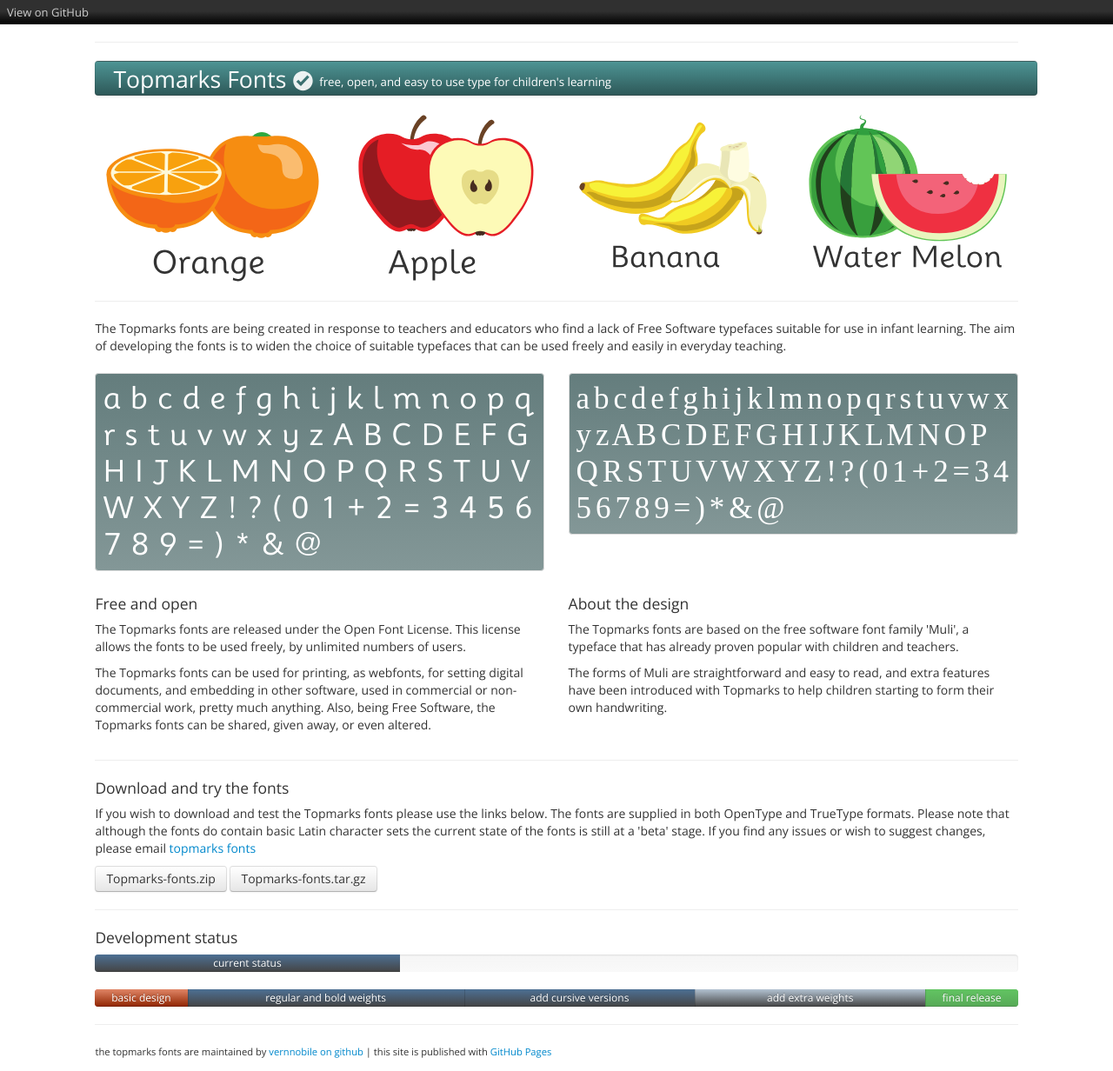
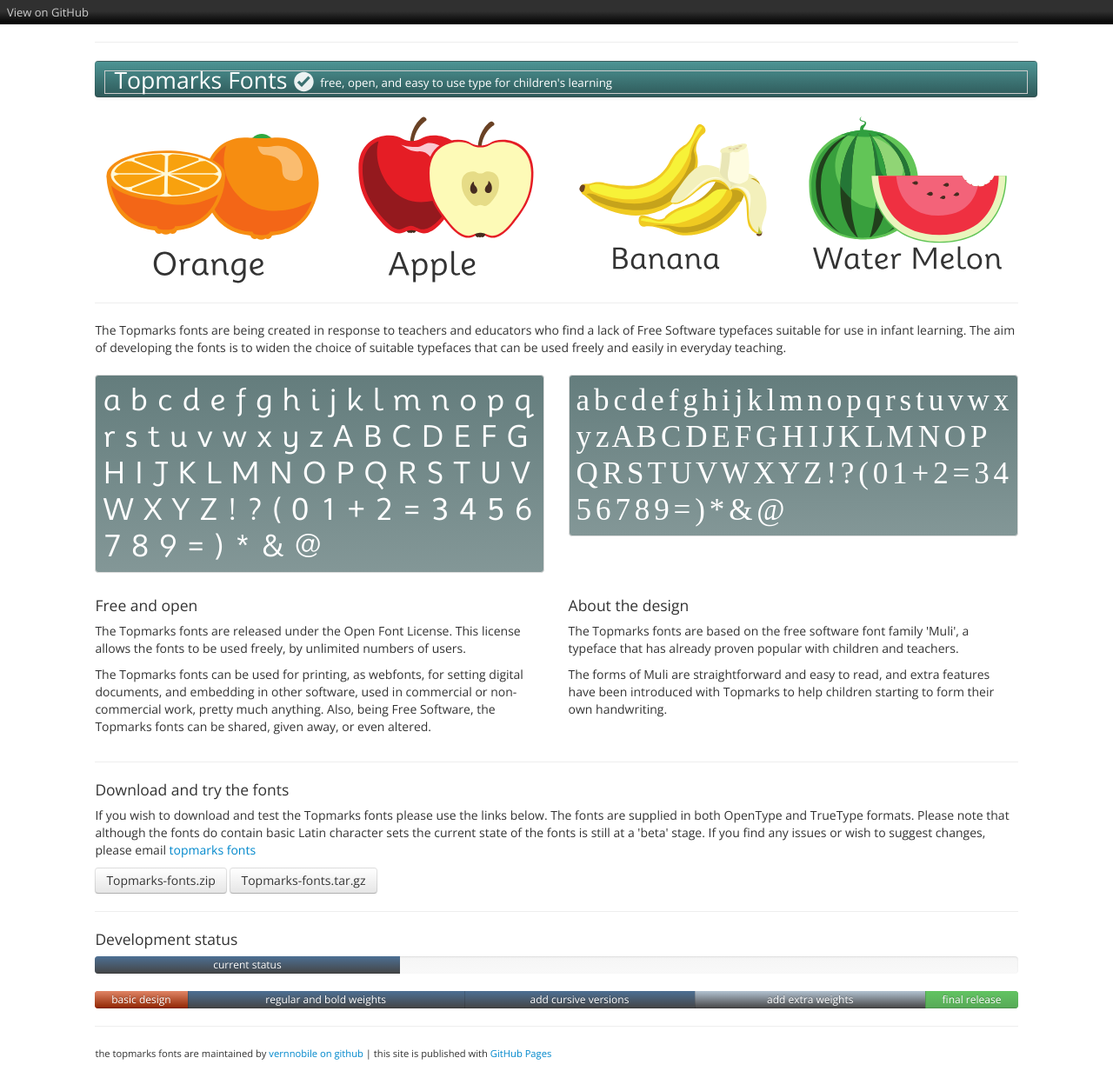
Before and after one commit to vernnobile/topmarks, a Jekyll site: the page built from index.html, in a window 1280 px wide. Shown: the whole page at 87% size. Built offline with Jekyll 4.4.1, drawn with Linux system fonts in a browser that asks for light colours; some web fonts are replaced.

Commit message:
Update stylesheet.css

```diff
--- a/stylesheets/stylesheet.css
+++ b/stylesheets/stylesheet.css
@@ -71,7 +71,7 @@
 	padding-left:10px;
 	font-size:1.9em;
 	font-weight:300;
-	border: solid #ccc 0 1px 0 1px
+	border: 1px solid #ccc
 }
 .navbar {
 	margin-top:20px;
```
